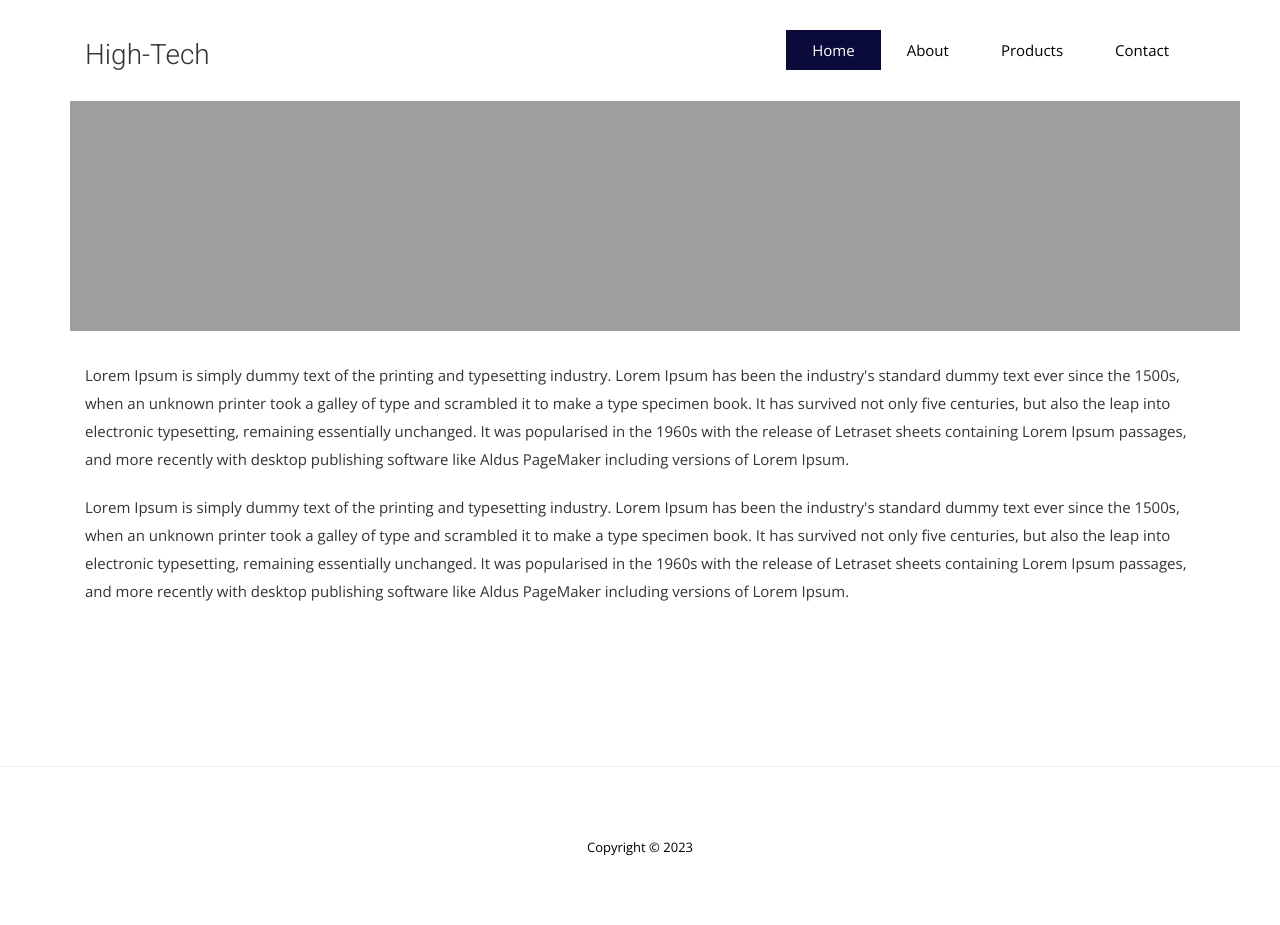
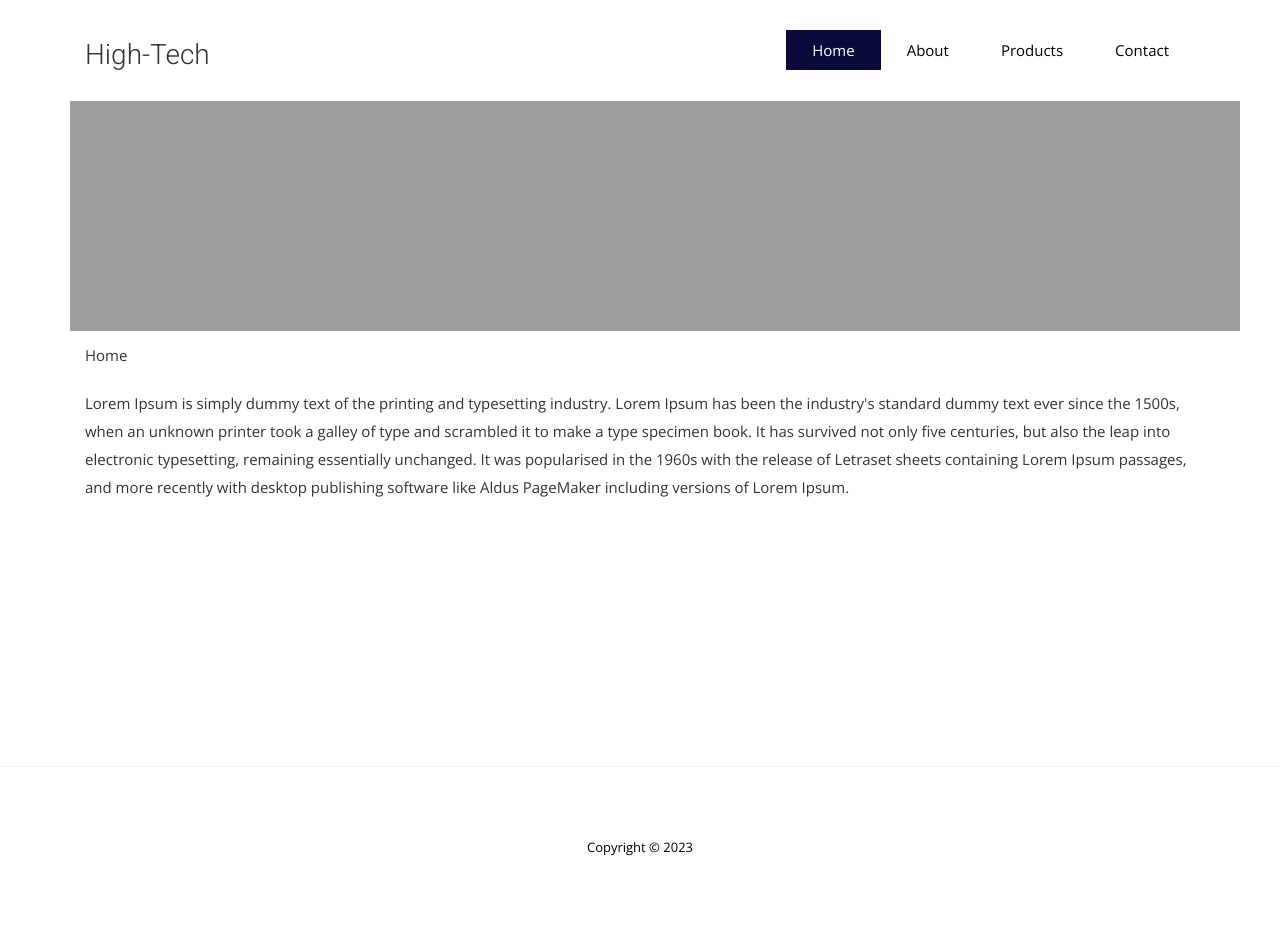
Before and after one commit to Tchuma/high-tech, a Jekyll site: the page built from index.html, in a window 1280 px wide. Built offline with Jekyll 4.4.1, drawn with Linux system fonts in a browser that asks for light colours; nearby versions of some CDN libraries; some web fonts are replaced.

Commit message:
updated congit.yml

```diff
--- a/_config.yml
+++ b/_config.yml
@@ -21,12 +21,12 @@
 title: High-Tech
 email: mail@mail.org
 description: >- # this means to ignore newlines until "baseurl:"
-  site description
+  tech at heart
 
 baseurl: "" # the subpath of your site, e.g. /blog
 url: "http://127.0.0.1:4000/" # the base hostname & protocol for your site, e.g. http://example.com
 
-# site.url: "http://127.0.0.1:4000/"
+
 twitter_username: jekyllrb
 github_username:  jekyll
 
--- a/index.html
+++ b/index.html
@@ -4,14 +4,14 @@ title: Home
 permalink: /
 ---
 
+<div class="row">
+  <div class="col-sm-12">
+    <p>
+
+{{page.title}}
+    </p>
 
 
-<div class="row">
-
-  <div class="col-sm-12">
-    <h3></h3>
-    <p>
-      Lorem Ipsum is simply dummy text of the printing and typesetting industry. Lorem Ipsum has been the industry's standard dummy text ever since the 1500s, when an unknown printer took a galley of type and scrambled it to make a type specimen book. It has survived not only five centuries, but also the leap into electronic typesetting, remaining essentially unchanged. It was popularised in the 1960s with the release of Letraset sheets containing Lorem Ipsum passages, and more recently with desktop publishing software like Aldus PageMaker including versions of Lorem Ipsum.
   </div>
 </div>
 
```
Also changed, not shown: about.html (+4 -4 lines), contact.html (+14 -0 lines), products.html (+12 -0 lines), 5 other files.
